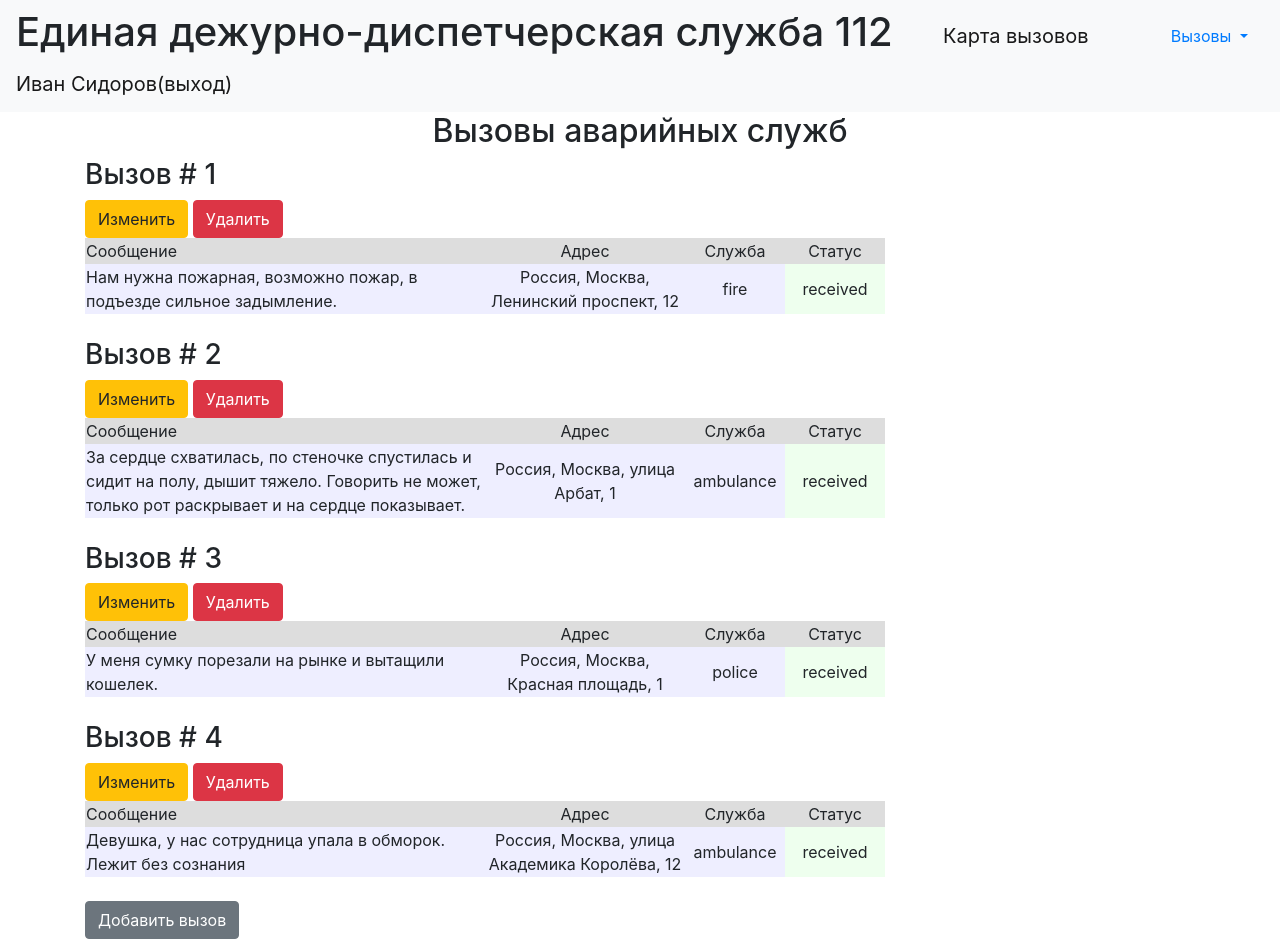
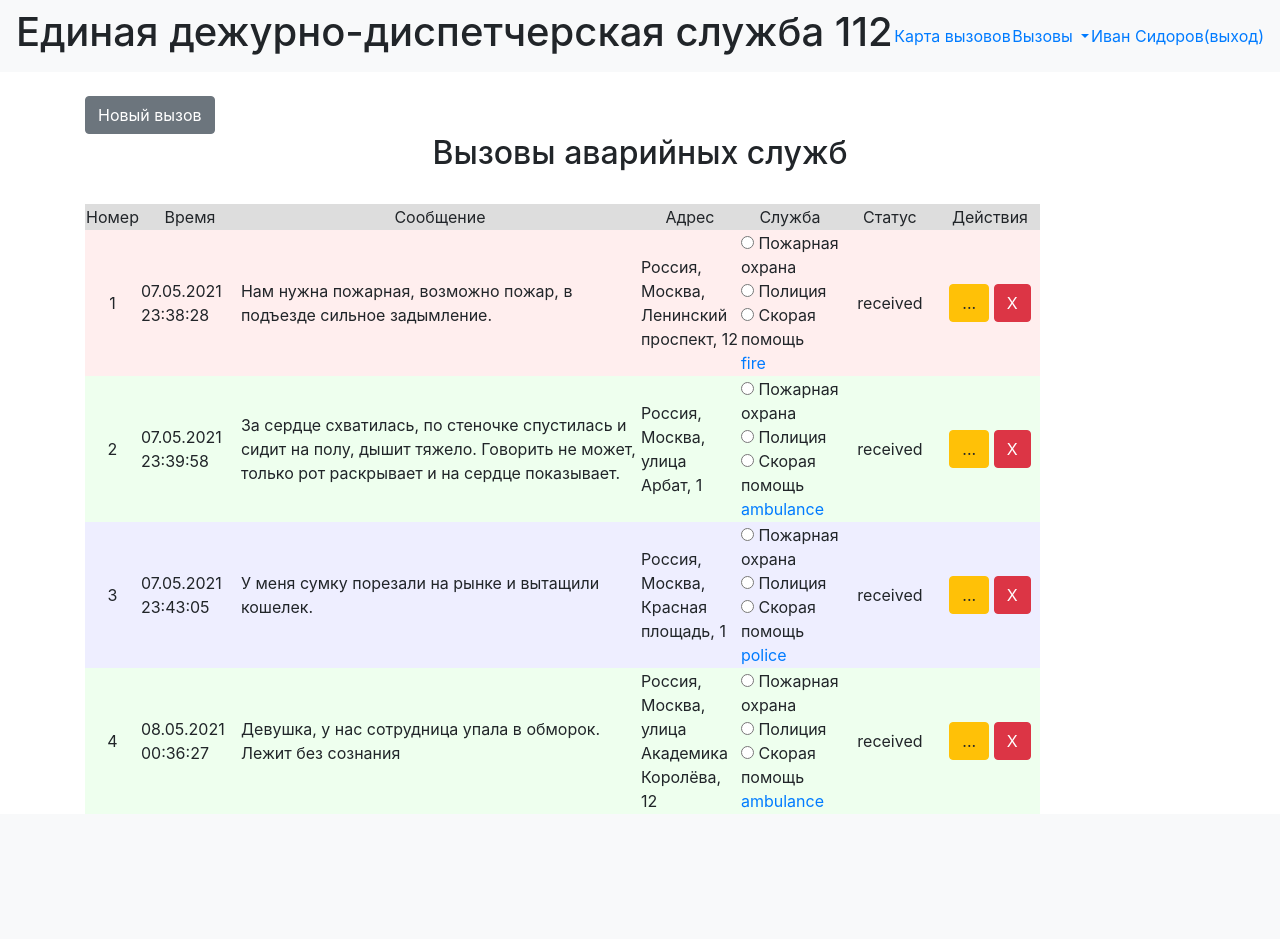
Before and after one commit to oleg-zhukov/ActiveCitizen, a Flask app: page /calls in a window 1280 px wide. After the commit the page ends 808 px from the top, so only its background shows below. Run offline with Flask 2, Linux system fonts and the light colour scheme; a user stored in the database is signed in; data comes from the database, SQL or seed files in the repository; both versions use the stored data as it was after the commit; parts of the project's set-up code (start-up, migrations or seed data) failed here and were passed over; some libraries are stand-ins or nearby versions.

Commit message:
Улучшения в просмотре

```diff
--- a/templates/base.html
+++ b/templates/base.html
@@ -12,17 +12,17 @@
     <header>
       <nav class="navbar navbar-light bg-light">
           <h1>Единая дежурно-диспетчерская служба 112 </h1>
-          <a class="navbar-brand" href="/map">Карта вызовов</a>
+          <a class="nav-brand" href="/map">Карта вызовов</a>
           {% if current_user.is_authenticated %}
           <div class="nav-item dropdown">
-          <a class="nav-link dropdown-toggle" href="#" id="navbarDropdownMenuLink" role="button"
+          <a class="nav-brand dropdown-toggle" href="#" id="navbarDropdownMenuLink" role="button"
              data-toggle="dropdown" aria-haspopup="true" aria-expanded="false"> Вызовы </a>
                 <div class="dropdown-menu" aria-labelledby="navbarDropdownMenuLink">
                     <a class="dropdown-item" href="/calls">Список вызовов</a>
                     <a class="dropdown-item" href="/add_call">Новый вызов</a>
                 </div>
           </div>
-          <a class="navbar-brand" href="/logout">{{current_user.name}} {{current_user.surname}}(выход)</a>
+          <a class="navbar-link" href="/logout">{{current_user.name}} {{current_user.surname}}(выход)</a>
           {% else %}
             <p>
                 <a class="btn btn-success" href="/login">Войти</a>
--- a/templates/calls.html
+++ b/templates/calls.html
@@ -3,40 +3,59 @@
 {% block content %}
 <meta charset="UTF-8">
 
+<br>
+{% if current_user.is_authenticated %}
+    <a href="/add_call" class="btn btn-secondary">Новый вызов</a>
+{% endif %}
+<br>
 <h2 align="center">Вызовы аварийных служб</h2>
-{% for call in calls %}
-<h3>Вызов  # {{ call.id }}</h3>
-{% if current_user.is_authenticated %}
-    <div>
-        <a href="/calls/{{ call.id }}" class="btn btn-warning">
-            Изменить
-        </a>
-        <a href="/delete_call/{{ call.id }}" class="btn btn-danger">
-            Удалить
-        </a>
-    </div>
-{% endif %}
+<br>
 <div class="table_container">
     <table class="my_table">
         <tr class="my_row">
-            <td class="title" width="400px" bgcolor="#dddddd">Сообщение</td>
-            <td class="title" width="200px" bgcolor="#dddddd" align="center">Адрес</td>
+            <td class="title" width="20px" bgcolor="#dddddd" align="center">Номер</td>
+            <td class="title" width="100px" bgcolor="#dddddd" align="center">Время</td>
+            <td class="title" width="400px" bgcolor="#dddddd" align="center">Сообщение</td>
+            <td class="title" width="100px" bgcolor="#dddddd" align="center">Адрес</td>
             <td class="title" width="100px" bgcolor="#dddddd" align="center">Служба</td>
             <td class="title" width="100px" bgcolor="#dddddd" align="center">Статус</td>
+            <td class="title" width="100px" bgcolor="#dddddd" align="center">Действия</td>
         </tr>
+        {% for call in calls %}
+            {% if call.service == "fire"%}
+                  {% set color = "#ffeeee" %}
+            {% endif %}
+            {% if call.service == "police"%}
+                  {% set color = "#eeeeff" %}
+            {% endif %}
+            {% if call.service == "ambulance"%}
+                  {% set color = "#eeffee" %}
+            {% endif %}
         <tr class="my_row">
-            <td class="ordinary" bgcolor="#eeeeff">{{ call.message }}</td>
-            <td class="ordinary" bgcolor="#eeeeff" align="center">{{ call.address }}</td>
-            <td class="ordinary" bgcolor="#eeeeff" align="center">{{ call.service }}</td>
-            <td class="ordinary" bgcolor="#eeffee" align="center">{{ call.status }}</td>
+            <td class="ordinary" bgcolor ={{color}} align="center">{{ call.id }}</td>
+            <td class="ordinary" bgcolor ={{color}}>{{ call.call_time.strftime("%d.%m.%Y %H:%M:%S") }}</td>
+            <td class="ordinary" bgcolor ={{color}}>{{ call.message }}</td>
+            <td class="ordinary" bgcolor ={{color}}>{{ call.address }}</td>
+            <td class="ordinary" bgcolor ={{color}}>
+                <fieldset id="group1">
+                    <input type="radio" value="fire" name="service"> Пожарная охрана <br>
+                    <input type="radio" value="police" name="service"> Полиция <br>
+                    <input type="radio" value="ambulance" name="service"> Скорая помощь <br>
+                </fieldset>
+                <a href="/calls/{{ call.id }}">  {{ call.service }}  </a>
+            </td>
+            <td class="ordinary" bgcolor ={{color}} align="center">{{ call.status }}</td>
+            <td class="ordinary" bgcolor ={{color}} align="center">
+                {% if current_user.is_authenticated %}
+                <div>       <a href="/calls/{{ call.id }}" class="btn btn-warning">  ...  </a>
+                            <a href="/delete_call/{{ call.id }}" class="btn btn-danger">  X  </a>
+                </div>
+                {% endif %}
+            </td>
         </tr>
+        {% endfor %}
     </table>
 </div>
-<br>
-{% endfor %}
-{% if current_user.is_authenticated %}
-    <a href="/add_call" class="btn btn-secondary">Добавить вызов</a>
-{% endif %}
 
 
 {% endblock %}
```
Also changed, not shown: db/emergency.db.
